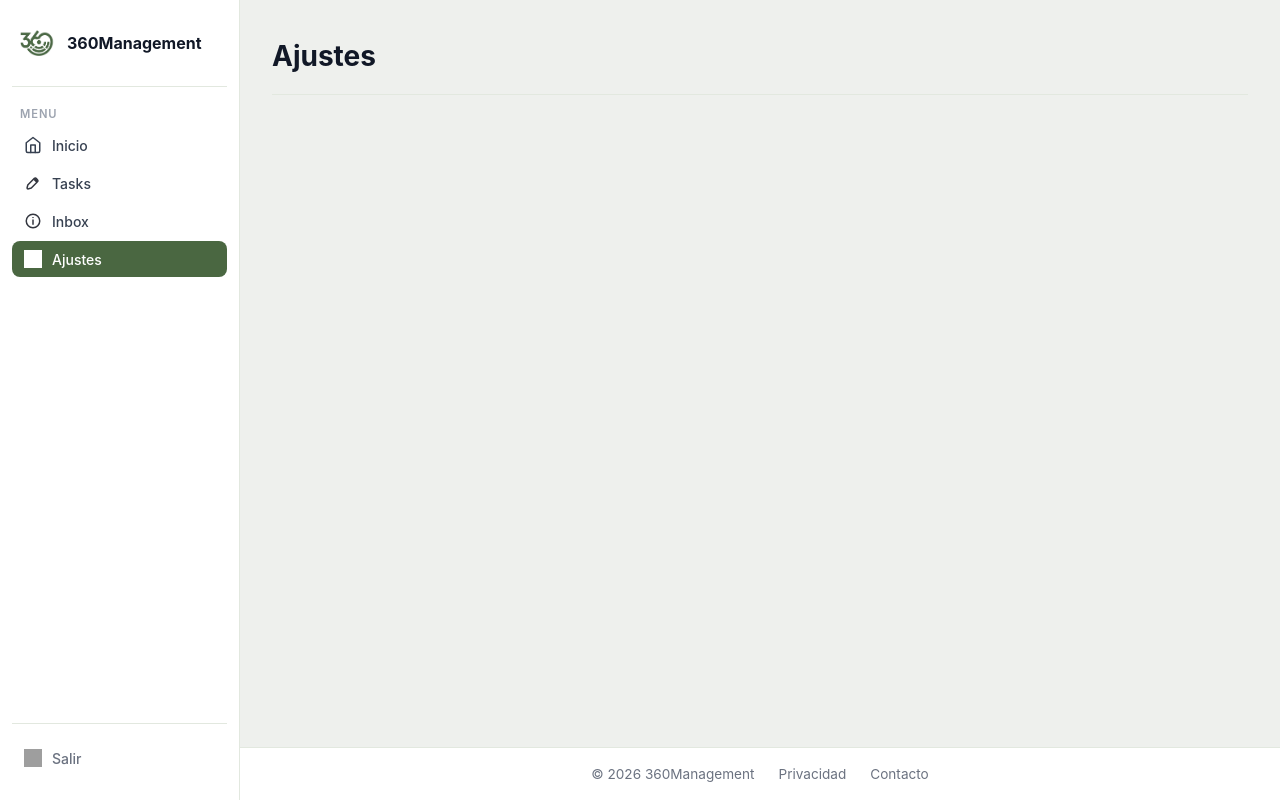
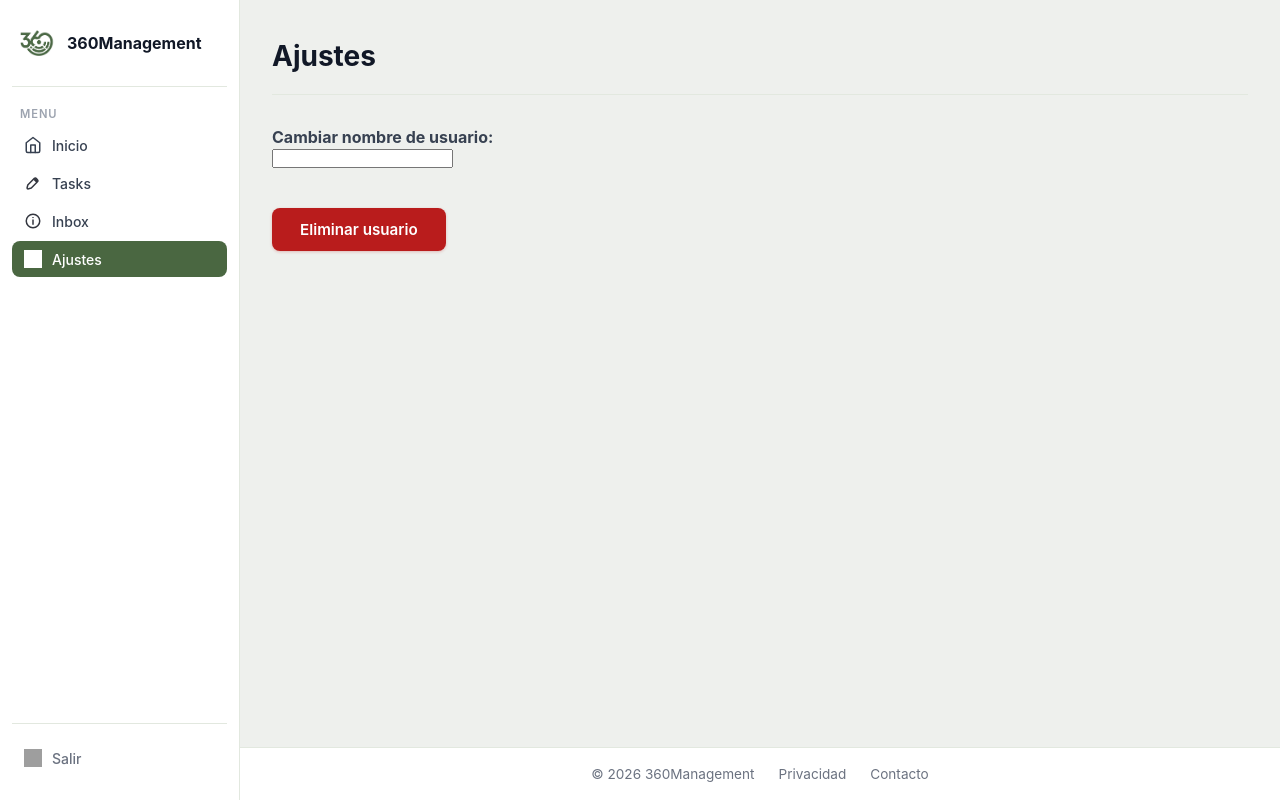
Before and after one commit to alessandrognz/360Management, a PHP site: page /settings.php in a window 1280 px wide. Run offline with PHP 8.4, Linux system fonts and the light colour scheme; the visitor is signed in with stand-in values (Sample User, id 1); grey boxes are pictures that could not be loaded.

Commit message:
Add user settings and button styles
Add new button component styles (.btn, .btn-primary, .btn-danger) with hover, active, and focus states. Add user settings section to settings.php with options to change username and delete account.

```diff
--- a/css/session.css
+++ b/css/session.css
@@ -238,3 +238,41 @@ main {
   outline: 2px solid #4a6741;
   outline-offset: 2px;
 }
+
+.btn-primary {
+  background-color: #4a6741;
+  color: #ffffff;
+}
+
+.btn {
+  display: inline-block;
+  padding: 12px 28px;
+  border: none;
+  border-radius: 8px;
+  font-family: inherit;
+  font-size: 0.95rem;
+  font-weight: 600;
+  text-decoration: none;
+  cursor: pointer;
+  transition: background-color 0.15s ease, box-shadow 0.15s ease;
+}
+
+.btn-danger {
+  background-color: #b91c1c;
+  color: #ffffff;
+  box-shadow: 0 1px 3px rgba(185, 28, 28, 0.25);
+}
+
+.btn-danger:hover {
+  background-color: #991b1b;
+  box-shadow: 0 2px 8px rgba(185, 28, 28, 0.3);
+}
+
+.btn-danger:active {
+  background-color: #7f1d1d;
+}
+
+.btn-danger:focus-visible {
+  outline: 2px solid #b91c1c;
+  outline-offset: 2px;
+}
--- a/settings.php
+++ b/settings.php
@@ -12,6 +12,17 @@
     <?php require 'includes/nav.php'; ?>
     <main>
         <h1 class="page-title">Ajustes</h1>
+
+        <h4>Cambiar nombre de usuario: </h4>
+
+        <form action="includes/db.php">
+            <input type="text">
+        </form>
+
+        <div class="buttons">
+            <br><br>
+            <a href="db.php" class="btn btn-danger">Eliminar usuario</a>
+        </div>
     </main>
     <?php $layout_part = 'footer'; require 'includes/nav.php'; ?>
 </body>
```
